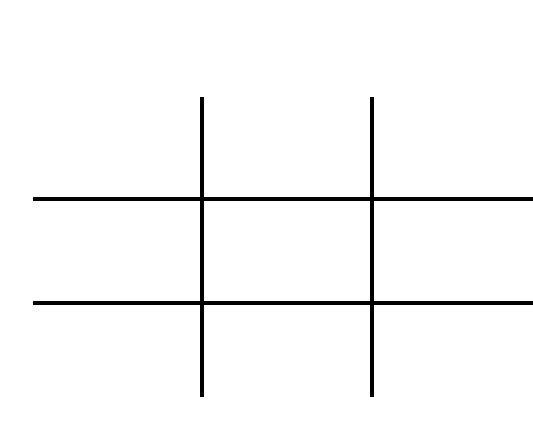
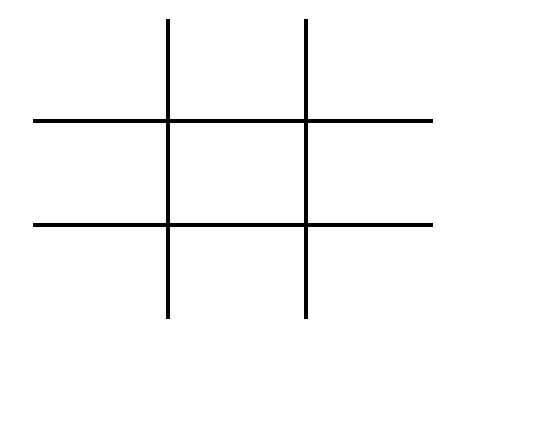
Before and after one commit to Jhon2410/TRIVIAL-GAME-VANILLA-JS-, a plain HTML site: page index.html in a window 390 px wide. Shown: the part 94-530 px from the top of the page, 533 px wide, since content can reach past the window. Drawn offline with Linux system fonts and the light colour scheme.

Commit message:
responsive

```diff
--- a/style/index.css
+++ b/style/index.css
@@ -108,7 +108,25 @@ h1 {
 
 }
 
-@media (max-width: 600px) {
+@media (max-width: 700px) {
+    #app{
+        margin:0px;
+        width:400px;
+    }
+
+    .casillas {
+        background-color: #fff;
+        width: calc(400px / 3);
+        height: calc(300px / 3);
+        margin-bottom: 4px;
+        margin-right: 4px;
+        font-size: 2.5rem;
+        font-weight: bold;
+        text-align: center;
+        line-height: 100px;
+    }
+
+
     #resultado{
         max-width: 100%;
         margin:0;
```
